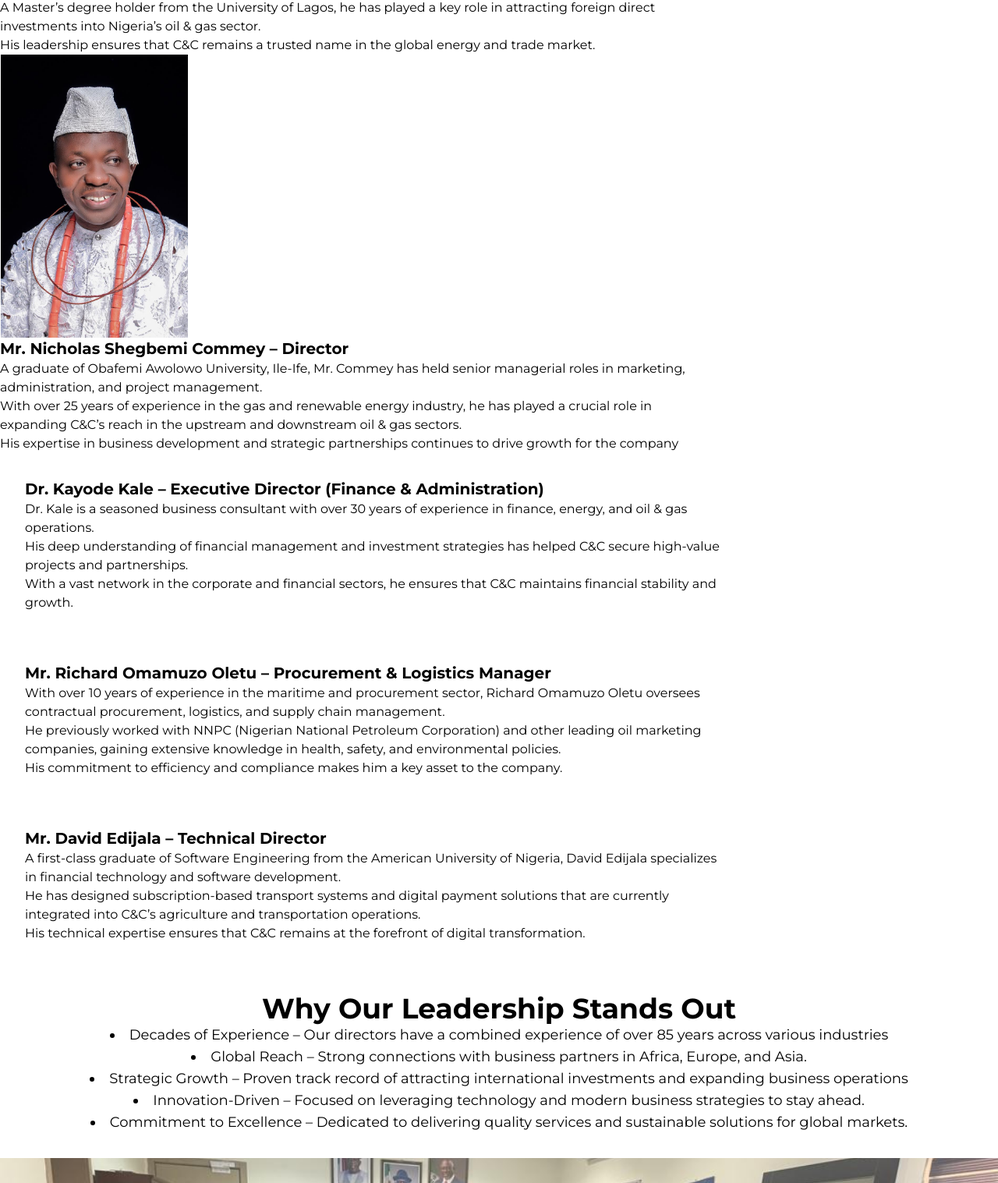
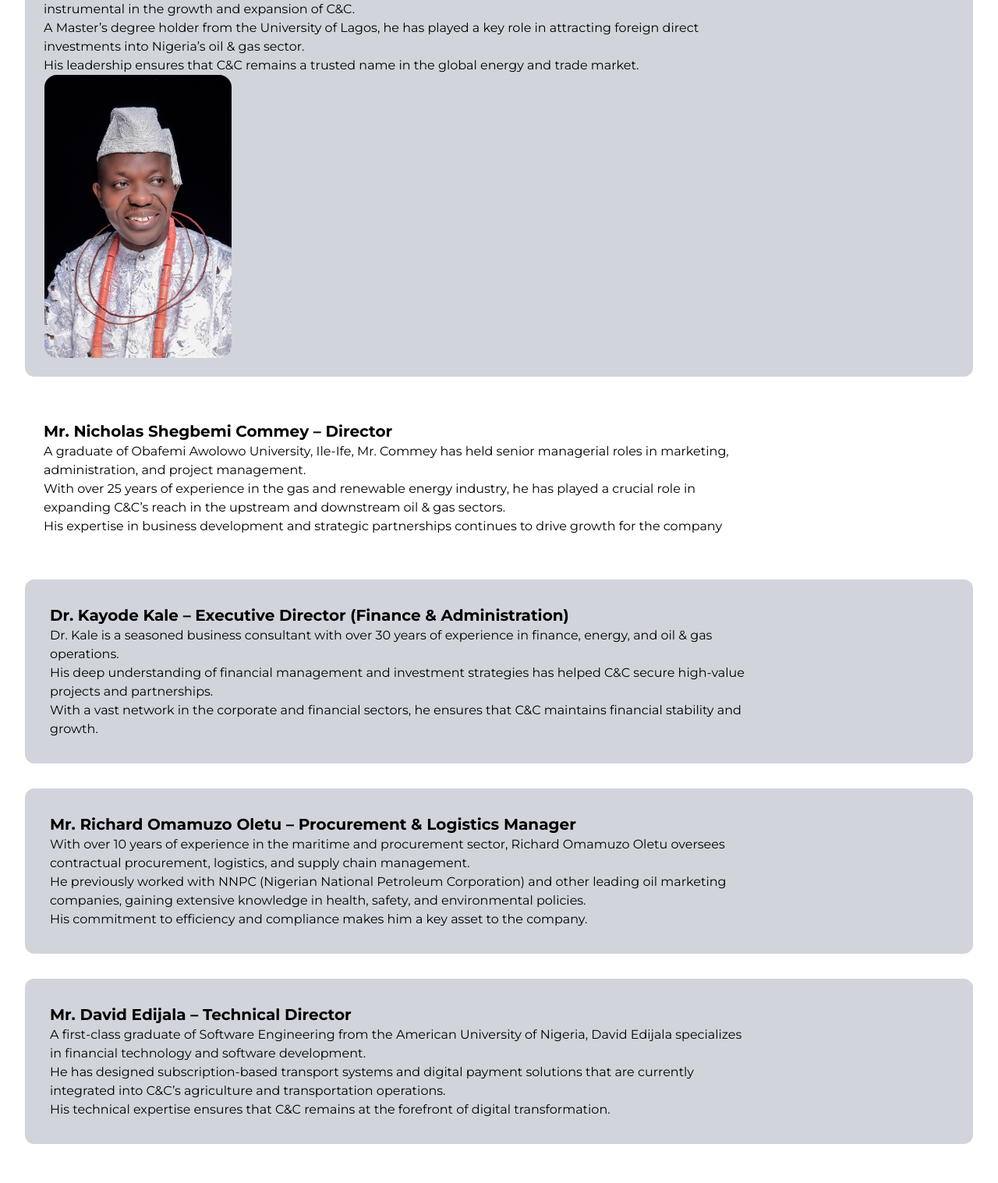
Before and after one commit to the-realgabriel/capstone, a React (Create React App) app: page /Govern in a window 1280 px wide. Shown: the part 592-2109 px from the top of the page at 78% size. Built offline with nearby package versions, Linux system fonts and the light colour scheme.

Commit message:
modified:   public/index.html 	modified:   src/content/LandingCarousel.css 	modified:   src/content/govern.js

```diff
--- a/public/index.html
+++ b/public/index.html
@@ -6,7 +6,6 @@
     <meta name="viewport" content="width=device-width, initial-scale=1" />
     <meta name="theme-color" content="#000000" />
     <meta name="description" content="Web site created using create-react-app" />
-    <link rel="stylesheet" href="https://cdnjs.cloudflare.com/ajax/libs/font-awesome/5.15.4/css/all.min.css">
     <link rel="stylesheet" href="https://fonts.googleapis.com/css2?family=Montserrat:wght@400;700&display=swap">
     <link rel="manifest" href="%PUBLIC_URL%/manifest.json" />
     <title>Chart & Capstone</title>
--- a/src/content/LandingCarousel.css
+++ b/src/content/LandingCarousel.css
@@ -1,21 +1,21 @@
 .carousel .control-arrow {
-  background: none !important;
-  border: none !important;
-  opacity: 0.8 !important;
-  padding: 1rem !important;
+  background: none;
+  border: none;
+  opacity: 0.8;
+  padding: 1rem;
 }
 
 .carousel .control-arrow:hover {
-  background: rgba(0, 0, 0, 0.2) !important;
-  opacity: 1 !important;
+  background: rgba(0, 0, 0, 0.2);
+  opacity: 1;
 }
 
 .carousel .control-prev.control-arrow:before {
-  border-right: 12px solid #fff !important;
+  border-right: 12px solid #fff;
 }
 
 .carousel .control-next.control-arrow:before {
-  border-left: 12px solid #fff !important;
+  border-left: 12px solid #fff;
 }
 
 .carousel-container {
@@ -41,12 +41,12 @@
 /* Mobile-specific styles */
 @media (max-width: 640px) {
   .carousel .control-arrow {
-    padding: 0.5rem !important;
+    padding: 0.5rem;
   }
 
   .carousel .control-prev.control-arrow:before,
   .carousel .control-next.control-arrow:before {
-    border-width: 8px !important;
+    border-width: 8px;
   }
 }
 
--- a/src/content/govern.js
+++ b/src/content/govern.js
@@ -17,20 +17,20 @@ export default function Govern() {
           </header>
 
 
-          <div className="  text-black " style={{paddingTop:30,}}>
+          <div className="  text-black bg-gray-300 p-6 m-8 rounded-xl overflow-hidden drop-shadow-sm " >
 
 <div className="text-xl font-bold pt-9  flex flex-col">Chief Omamomo Edijala – Chairman & CEO</div>
 
 
 
-            <p className="max-w-4xl">With over 20 years of experience in shipping, oil & gas, and business strategy, Chief Omamomo Edijala has been instrumental in the growth and expansion of C&C.
+            <p className="max-w-4xl ">With over 20 years of experience in shipping, oil & gas, and business strategy, Chief Omamomo Edijala has been instrumental in the growth and expansion of C&C.
               <br/>A Master’s degree holder from the University of Lagos, he has played a key role in attracting foreign direct investments into Nigeria’s oil & gas sector.
             <br/> His leadership ensures that C&C remains a trusted name in the global energy and trade market.</p>
-            <img src={photo} alt="CEO" className="w-60 h-1/5  hover:scale-105 transition-transform duration-300" style={{justifyContent:"spaced-around", left: "1px", position: "relative", marginButtom:'500px' }}/>
+            <img src={photo} alt="CEO" className="w-60 h-1/5  hover:scale-105 transition-transform dur-bg-gray-300 rounded-2xl" style={{justifyContent:"spaced-around", left: "1px", position: "relative", marginButtom:'500px' }}/>
           </div>
 
 
-          <div className="  text-black" >
+          <div className="  text-black border-gray-300 p-6 m-8 rounded-xl overflow-hidden drop-shadow-sm" >
         <div className="text-xl font-bold">Mr. Nicholas Shegbemi Commey – Director</div>
             <p className="max-w-4xl">A graduate of Obafemi Awolowo University, Ile-Ife, Mr. Commey has held senior managerial roles in marketing, administration, and project management.<br/>
              With over 25 years of experience in the gas and renewable energy industry, he has played a crucial role in expanding C&C’s reach in the upstream and downstream oil & gas sectors.
@@ -38,28 +38,28 @@ export default function Govern() {
           </div>
 
 
-          <div className="p-8  text-black " >
+          <div className="p-8  text-black bg-gray-300 p-6 m-8 rounded-xl overflow-hidden drop-shadow-sm " >
       <div className="text-xl font-bold">Dr. Kayode Kale – Executive Director (Finance & Administration)</div>
             <p className="max-w-4xl">Dr. Kale is a seasoned business consultant with over 30 years of experience in finance, energy, and oil & gas operations.
             <br/>His deep understanding of financial management and investment strategies has helped C&C secure high-value projects and partnerships.
             <br/> With a vast network in the corporate and financial sectors, he ensures that C&C maintains financial stability and growth.</p>
           </div>
 
-          <div className="p-8  text-black" >
+          <div className="p-8  text-black bg-gray-300 p-6 m-8 rounded-xl overflow-hidden drop-shadow-sm" >
       <div className="text-xl font-bold"> Mr. Richard Omamuzo Oletu – Procurement & Logistics Manager</div>
             <p className="max-w-4xl">With over 10 years of experience in the maritime and procurement sector, Richard Omamuzo Oletu oversees contractual procurement, logistics, and supply chain management.
               <br/> He previously worked with NNPC (Nigerian National Petroleum Corporation) and other leading oil marketing companies, gaining extensive knowledge in health, safety, and environmental policies.
               <br/>His commitment to efficiency and compliance makes him a key asset to the company.</p>
           </div>
 
-          <div className="p-8 text-black" >
+          <div className="p-8 text-black bg-gray-300 p-6 m-8 rounded-xl overflow-hidden drop-shadow-sm" >
       <div className="text-xl font-bold">Mr. David Edijala – Technical Director</div>
             <p className="max-w-4xl">A first-class graduate of Software Engineering from the American University of Nigeria, David Edijala specializes in financial technology and software development.
               <br/> He has designed subscription-based transport systems and digital payment solutions that are currently integrated into C&C’s agriculture and transportation operations.
               <br/>His technical expertise ensures that C&C remains at the forefront of digital transformation.</p>
           </div>
 
-         <div className="p-8 text-center text-black" >
+         <div className="p-8 text-center text-black " >
           <div className="text-4xl font-bold">Why Our Leadership Stands Out</div>
           <div className=" text-lg flex-col ">
           <li>Decades of Experience – Our directors have a combined experience of over 85 years across various industries</li>
```
